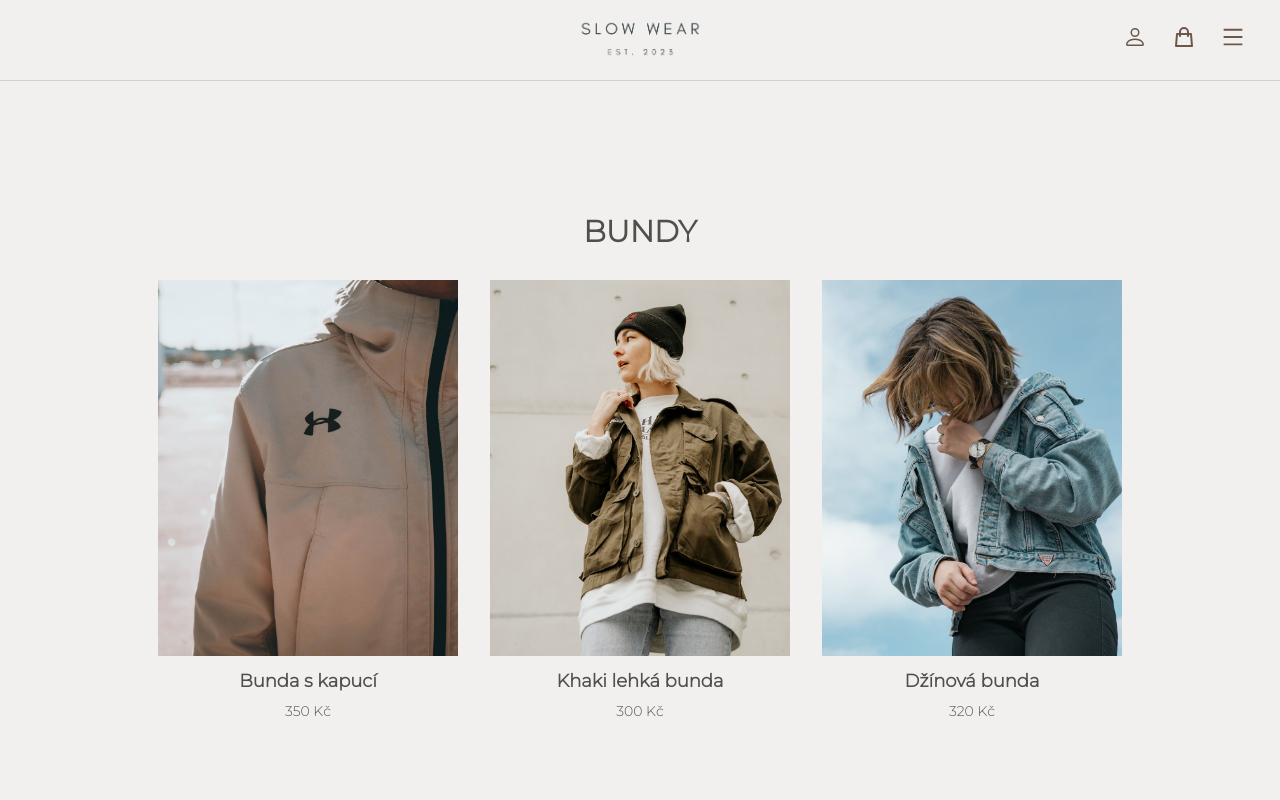
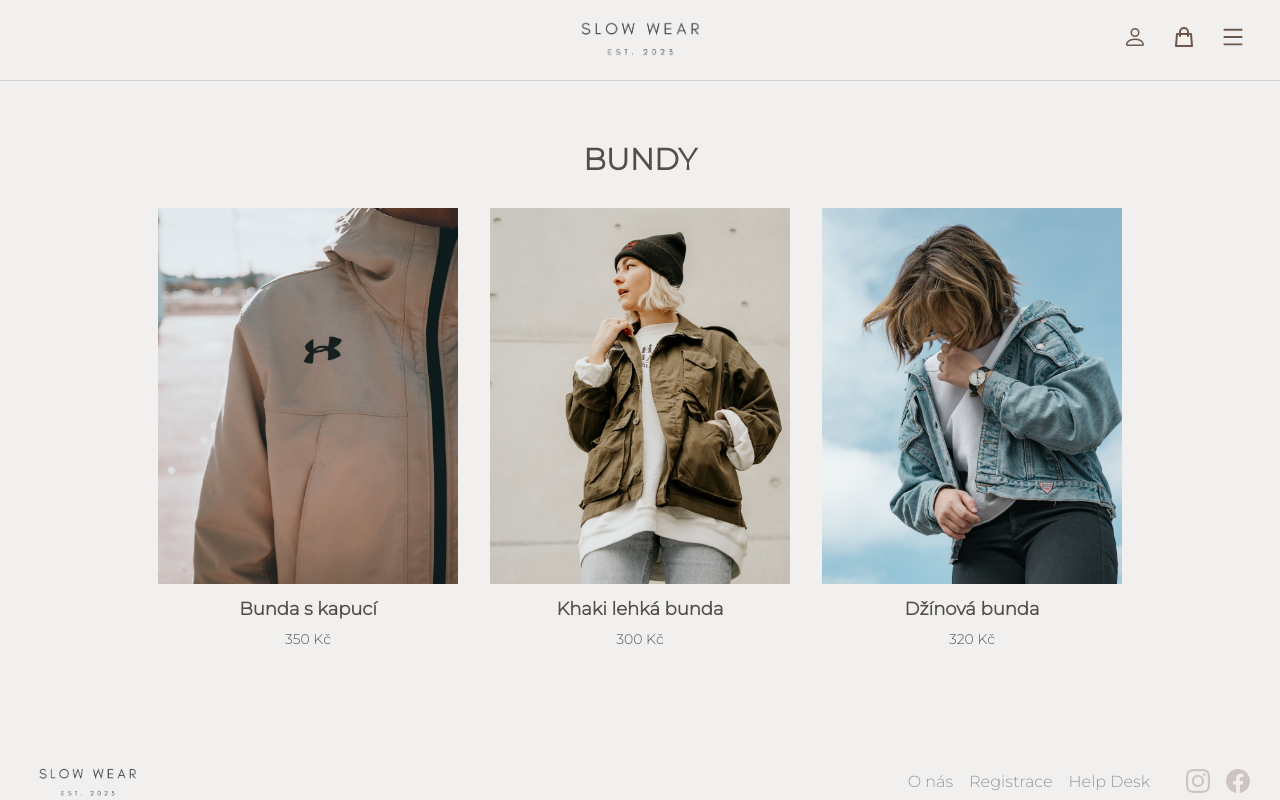
Before and after one commit to Kristyna-Novakova/slow-wear, a React app: page /kategorie/bundy in a window 1280 px wide. Shown: the top 800 px of the page. Built offline with nearby package versions, Linux system fonts and the light colour scheme; a web font is replaced by a local one.

Commit message:
fixing footer padding ratios

```diff
--- a/src/Pages/CategoryPage/categoryPage.jsx
+++ b/src/Pages/CategoryPage/categoryPage.jsx
@@ -18,7 +18,7 @@ export const CategoryPage = () => {
   }
 
   return (
-    <section className="section align-center-content">
+    <section className="category-section align-center-content">
       <div>
         <h2 className="section-title">{categoryData.title}</h2>
         <div className="category-image-container">
--- a/src/Pages/CategoryPage/style.css
+++ b/src/Pages/CategoryPage/style.css
@@ -1,3 +1,9 @@
+.category-section {
+  background-color: #F1F0EF;
+  padding: 60px;
+  color: #524F4A;
+}
+
 .category-image-container {
   max-width: 1100px;
   margin: 0 auto;
--- a/src/Pages/ProductDetail/productDetail.jsx
+++ b/src/Pages/ProductDetail/productDetail.jsx
@@ -73,7 +73,7 @@ export const ProductDetail = () => {
   };
 
   return (
-    <section className="section">
+    <section className="product-section">
       <div className="product-page">
         <div className="product-image">
           <img src={`/img/products/${product.url}`} alt={product.name} />
--- a/src/Pages/ProductDetail/style.css
+++ b/src/Pages/ProductDetail/style.css
@@ -1,3 +1,9 @@
+.product-section {
+  background-color: #F1F0EF;
+  padding: 60px;
+  color: #524F4A;
+}
+
 .product-page {
   width: 100%;
   display: flex;
@@ -16,7 +22,7 @@
 }
 
 .product-image img {
-  max-width: 100%;
+  max-width: 48%;
 }
 
 .product-content {
@@ -31,8 +37,8 @@
 }
 
 .product-price {
-  font-size: 16px;
-  font-weight: 600;
+  font-size: 17px;
+  font-weight: bold;
   margin-bottom: 1.8rem;
 }
 
@@ -125,6 +131,10 @@
     justify-content: center;
   }
 
+  .product-image img {
+    max-width: 100%;
+  }
+
   .product-title {
     font-size: 20px;
   }
```
